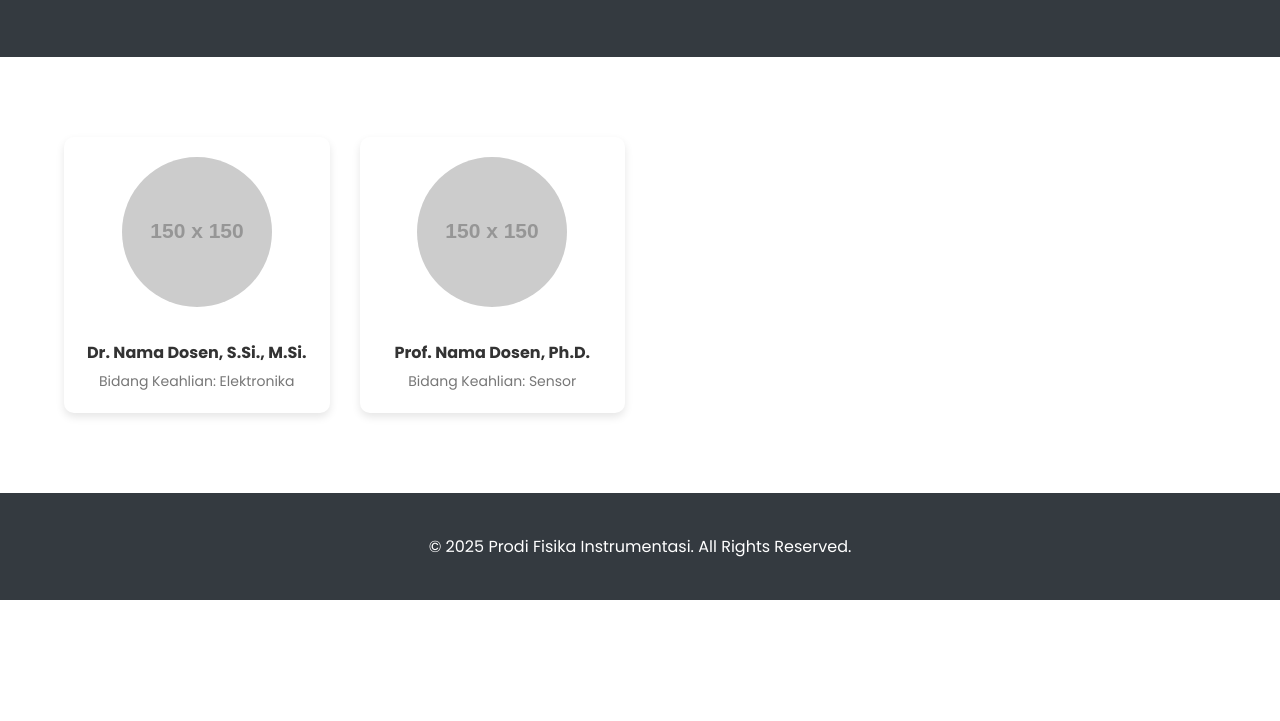
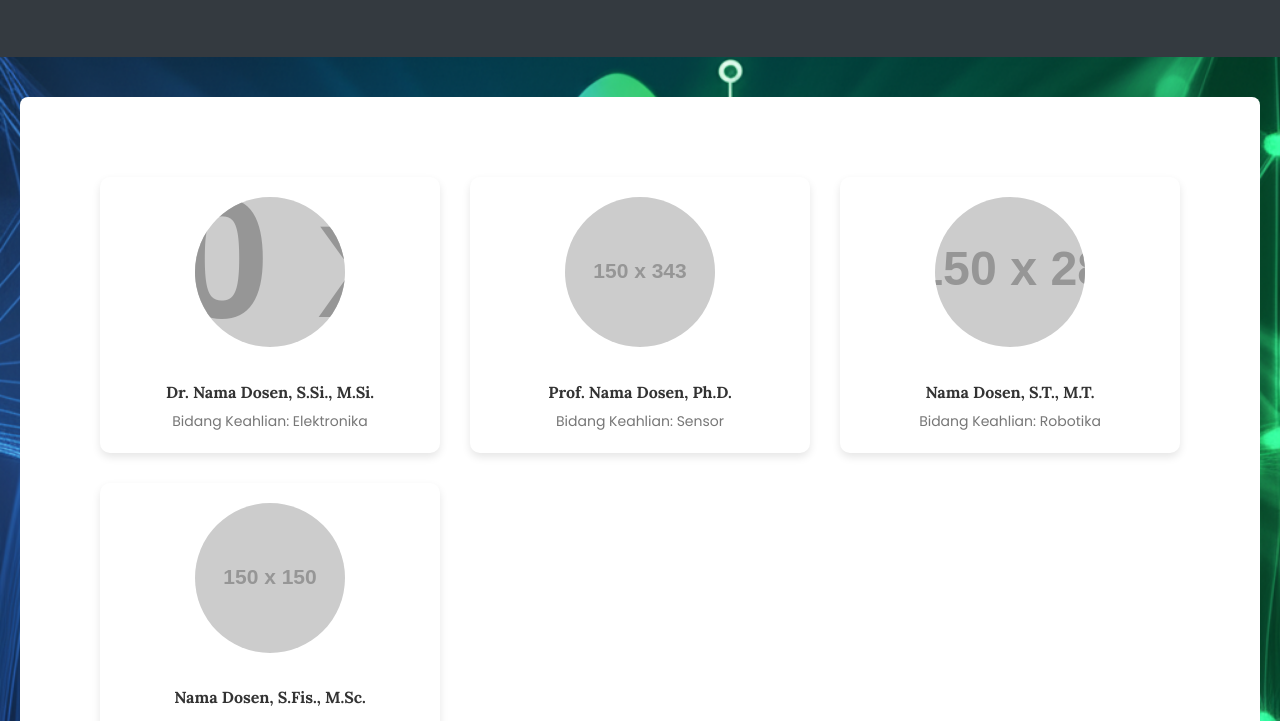
Before and after one commit to Waaliwaca/WebsiteInstumentasi, a plain HTML site: page dosen.html in a window 1280 px wide. Shown: the part 231-952 px from the top of the page. Before the commit the page ends 831 px from the top, so only its background shows below. Drawn offline with Linux system fonts and the light colour scheme; placeholder pictures from the web are drawn by us.

Commit message:
Update dosen.html

```diff
--- a/dosen.html
+++ b/dosen.html
@@ -8,7 +8,6 @@
     <link rel="preconnect" href="https://fonts.gstatic.com" crossorigin>
     <link href="https://fonts.googleapis.com/css2?family=Poppins:wght@400;600;700&family=Lora:wght@400;700&display=swap" rel="stylesheet">
     <style>
-        /* Salin semua CSS dari file index.html ke sini */
         :root {
             --primary-color: #007bff; --primary-hover: #0056b3; --secondary-color: #e9ecef;
             --dark-color: #343a40; --light-color: #f8f9fa; --text-color: #333;
@@ -42,11 +41,12 @@
             color: var(--white-color); text-align: center;
         }
         .page-header h2 { font-family: var(--font-heading); font-size: 42px; margin: 0; }
-        .content-section { padding: 80px 0; background: var(--white-color); }
+        .content-section { padding: 80px 20px; background: var(--white-color); max-width: 1200px; margin: 40px auto; border-radius: 8px; }
         .dosen-grid { display: grid; grid-template-columns: repeat(auto-fill, minmax(250px, 1fr)); gap: 30px; }
-        .dosen-card { text-align: center; box-shadow: 0 4px 8px rgba(0,0,0,0.1); padding: 20px; border-radius: 10px; }
+        .dosen-card { text-align: center; box-shadow: 0 4px 8px rgba(0,0,0,0.1); padding: 20px; border-radius: 10px; transition: transform 0.3s; }
+        .dosen-card:hover { transform: translateY(-5px); }
         .dosen-card img { width: 150px; height: 150px; border-radius: 50%; object-fit: cover; margin-bottom: 15px; }
-        .dosen-card h4 { margin: 10px 0 5px 0; }
+        .dosen-card h4 { margin: 10px 0 5px 0; font-family: var(--font-heading); }
         .dosen-card p { color: #777; font-size: 14px; margin: 0; }
         footer {
             background: var(--dark-color); color: var(--white-color);
@@ -78,16 +78,25 @@
             <div class="container">
                 <div class="dosen-grid">
                     <div class="dosen-card">
-                        <img src="https://via.placeholder.com/150" alt="Foto Dosen">
+                        <img src="https://via.placeholder.com/150/007BFF/FFFFFF?text=DSN" alt="Foto Dosen">
                         <h4>Dr. Nama Dosen, S.Si., M.Si.</h4>
                         <p>Bidang Keahlian: Elektronika</p>
                     </div>
                     <div class="dosen-card">
-                        <img src="https://via.placeholder.com/150" alt="Foto Dosen">
+                        <img src="https://via.placeholder.com/150/343A40/FFFFFF?text=DSN" alt="Foto Dosen">
                         <h4>Prof. Nama Dosen, Ph.D.</h4>
                         <p>Bidang Keahlian: Sensor</p>
                     </div>
-                    <!-- Tambahkan dosen lain -->
+                    <div class="dosen-card">
+                        <img src="https://via.placeholder.com/150/28A745/FFFFFF?text=DSN" alt="Foto Dosen">
+                        <h4>Nama Dosen, S.T., M.T.</h4>
+                        <p>Bidang Keahlian: Robotika</p>
+                    </div>
+                     <div class="dosen-card">
+                        <img src="https://via.placeholder.com/150/FFC107/FFFFFF?text=DSN" alt="Foto Dosen">
+                        <h4>Nama Dosen, S.Fis., M.Sc.</h4>
+                        <p>Bidang Keahlian: Biofisika</p>
+                    </div>
                 </div>
             </div>
         </section>
```
